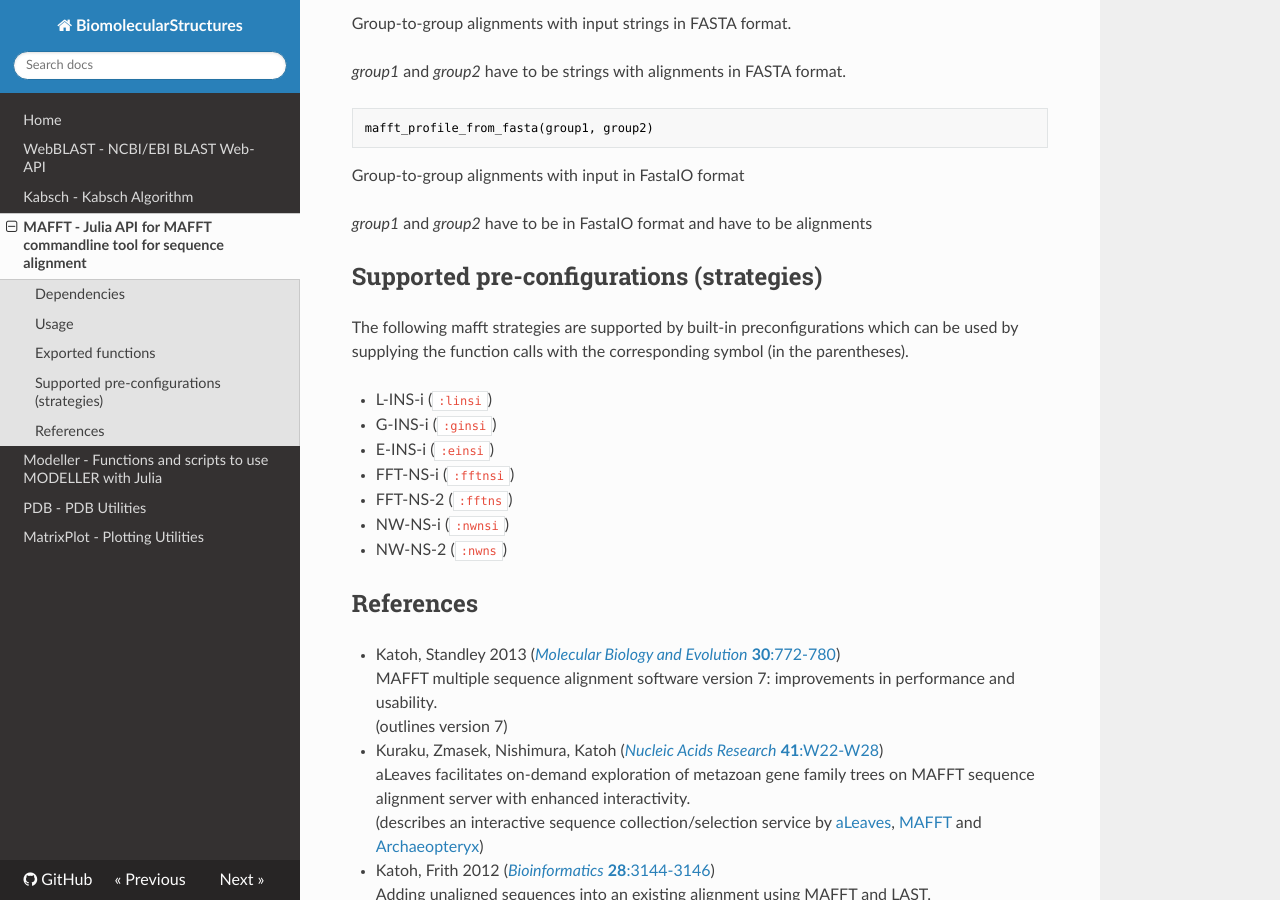
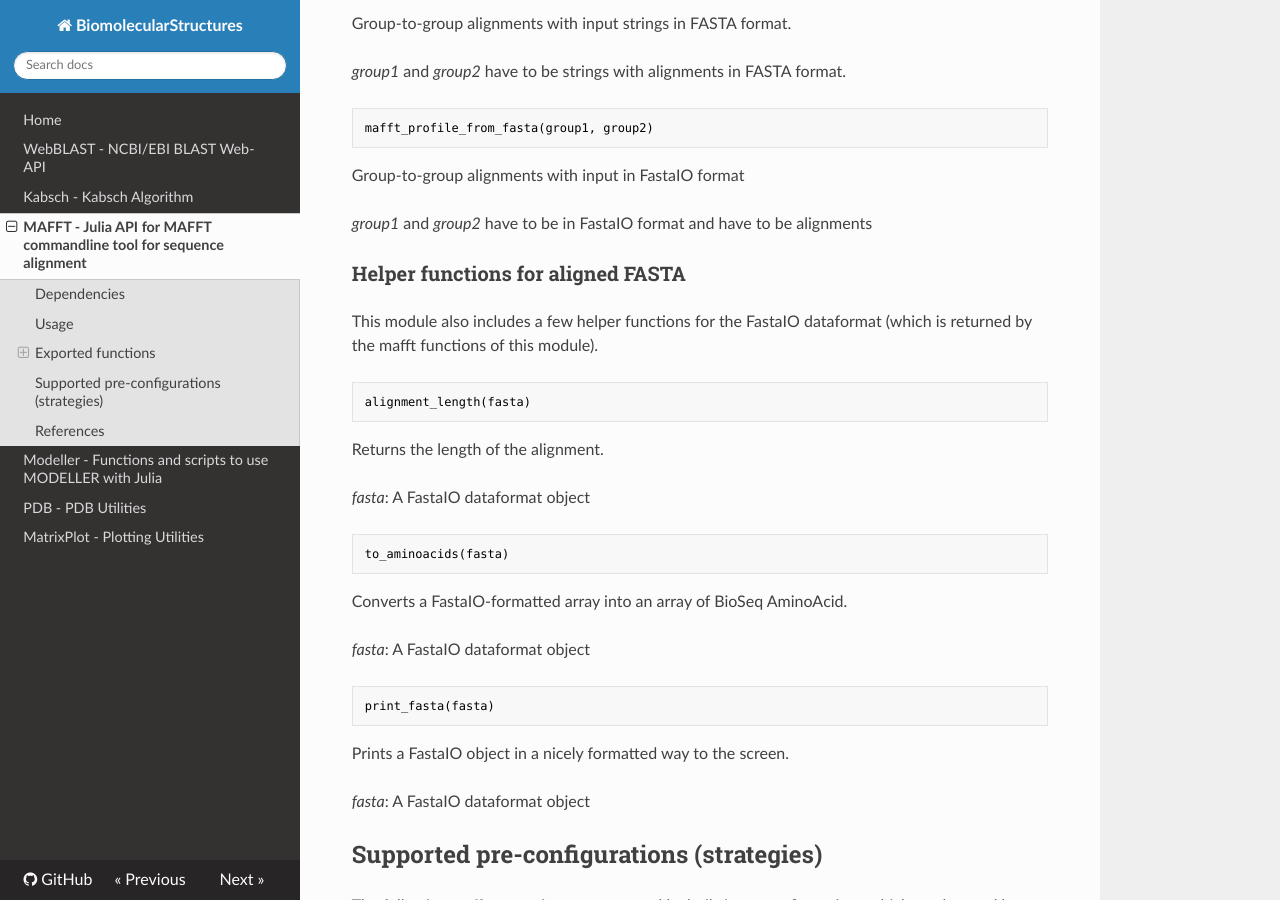
Before and after one commit to hng/BiomolecularStructures.jl, an MkDocs documentation site: the page built from docs/mafft.md, in a window 1280 px wide and 900 px high, scrolled down 1750 px. Built offline with MkDocs 1.6.1, drawn with Linux system fonts in a browser that asks for light colours; nearby versions of some CDN libraries; old or Windows-style settings are respelled for this version of MkDocs.

Commit message:
added helper functions to mafft readme

````diff
--- a/docs/mafft.md
+++ b/docs/mafft.md
@@ -84,6 +84,31 @@ Group-to-group alignments with input in FastaIO format
 
 *group1* and *group2* have to be in FastaIO format and have to be alignments
 
+### Helper functions for aligned FASTA
+This module also includes a few helper functions for the FastaIO dataformat (which is returned by the mafft functions of this module).
+
+```julia
+alignment_length(fasta)
+```
+Returns the length of the alignment.
+
+*fasta*: A FastaIO dataformat object
+
+```julia
+to_aminoacids(fasta)
+```
+Converts a FastaIO-formatted array into an array of BioSeq AminoAcid.
+
+*fasta*: A FastaIO dataformat object
+
+```julia
+print_fasta(fasta)
+```
+Prints a FastaIO object in a nicely formatted way to the screen.
+
+*fasta*: A FastaIO dataformat object
+
+
 ## Supported pre-configurations (strategies)
 
 The following mafft strategies are supported by built-in preconfigurations which can be used by supplying the function calls with the corresponding symbol (in the parentheses).
````
